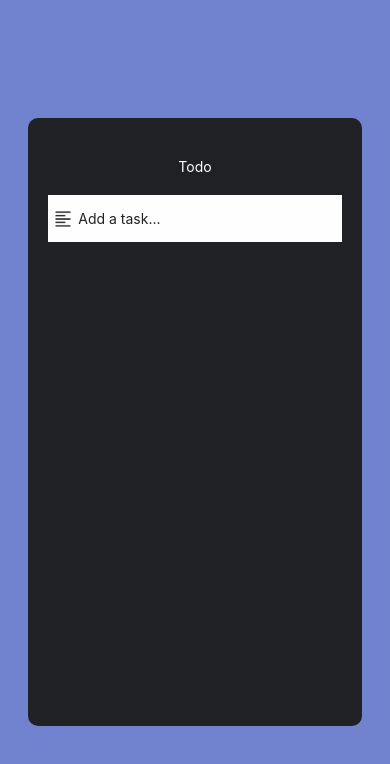
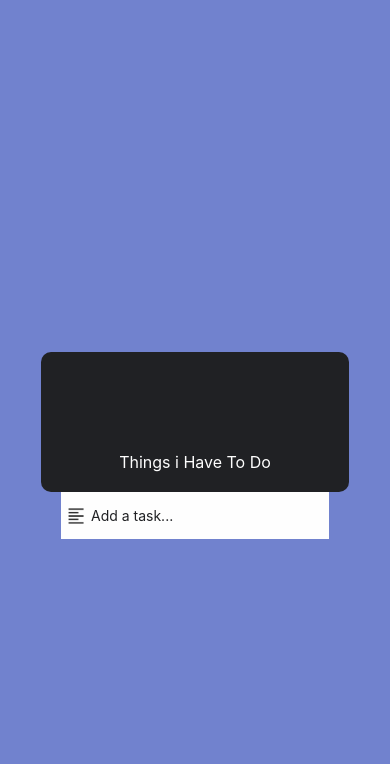
Before and after one commit to CaiqueMorales20/tid, a React Native app: screen / in a window 390 px wide. Shown: the top 764 px of the page. Built offline with nearby package versions, Linux system fonts and the light colour scheme.

Commit message:
:bug: fix: Double-click the edit icon to activate input

```diff
--- a/App.style.tsx
+++ b/App.style.tsx
@@ -10,8 +10,6 @@ export const Container = styled.View`
 `;
 
 export const Content = styled.View`
-	width: 95%;
-	height: 80%;
 	justify-content: center;
 	align-items: center;
 `;
--- a/src/components/TodoItem/index.tsx
+++ b/src/components/TodoItem/index.tsx
@@ -51,15 +51,18 @@ export const TodoItem = (props: TodoItemProps) => {
 					onChange={onChange}
 					onEndEditing={() => {
 						updateTask(props.id, newName);
-						console.log("nome", props.name);
-						console.log("editou");
+						setRenaming(false);
 					}}
 				/>
 			) : (
 				<TextS>{props.name}</TextS>
 			)}
 			<IconContainer>
-				<PressableS onPress={() => setRenaming(!renaming)}>
+				<PressableS
+					onPress={() => {
+						setRenaming(true);
+					}}
+				>
 					<ImageS source={require("../../assets/icons/edit.png")} />
 				</PressableS>
 				<PressableS onPress={() => deleteTask(props.id)}>
--- a/src/components/TodoItem/style.tsx
+++ b/src/components/TodoItem/style.tsx
@@ -4,7 +4,6 @@ import styled from "styled-components/native";
 // Styled Components
 export const ViewS = styled.View`
 	flex-direction: row;
-	width: 100%;
 	justify-content: space-between;
 	align-items: center;
 	background-color: aliceblue;
--- a/src/screens/Todo/index.tsx
+++ b/src/screens/Todo/index.tsx
@@ -1,6 +1,7 @@
 // Styled Components
-import { TodoS, TextS } from "./style";
+import { TodoS, Title } from "./style";
 import { TodoContent } from "../../components/TodoContent";
+import { StatusBar } from "expo-status-bar";
 
 // Functional Component
 export const Todo = () => {
@@ -9,7 +10,8 @@ export const Todo = () => {
 	// Rendering
 	return (
 		<TodoS>
-			<TextS>Todo</TextS>
+			<StatusBar backgroundColor="red" />
+			<Title>Things i Have To Do</Title>
 			<TodoContent />
 		</TodoS>
 	);
--- a/src/screens/Todo/style.tsx
+++ b/src/screens/Todo/style.tsx
@@ -3,16 +3,16 @@ import styled from "styled-components/native";
 
 // Styled Components
 export const TodoS = styled.View`
+	flex: 1;
+	align-items: center;
 	background-color: #202124;
-	height: 90%;
-	width: 90%;
 	border-radius: 10px;
-	align-items: center;
 	padding: 40px 20px;
+	padding-top: 100px;
 	gap: 20px;
 `;
 
-export const TextS = styled.Text`
+export const Title = styled.Text`
 	color: #fefefe;
-	font-size: 14px;
+	font-size: 16px;
 `;
```
